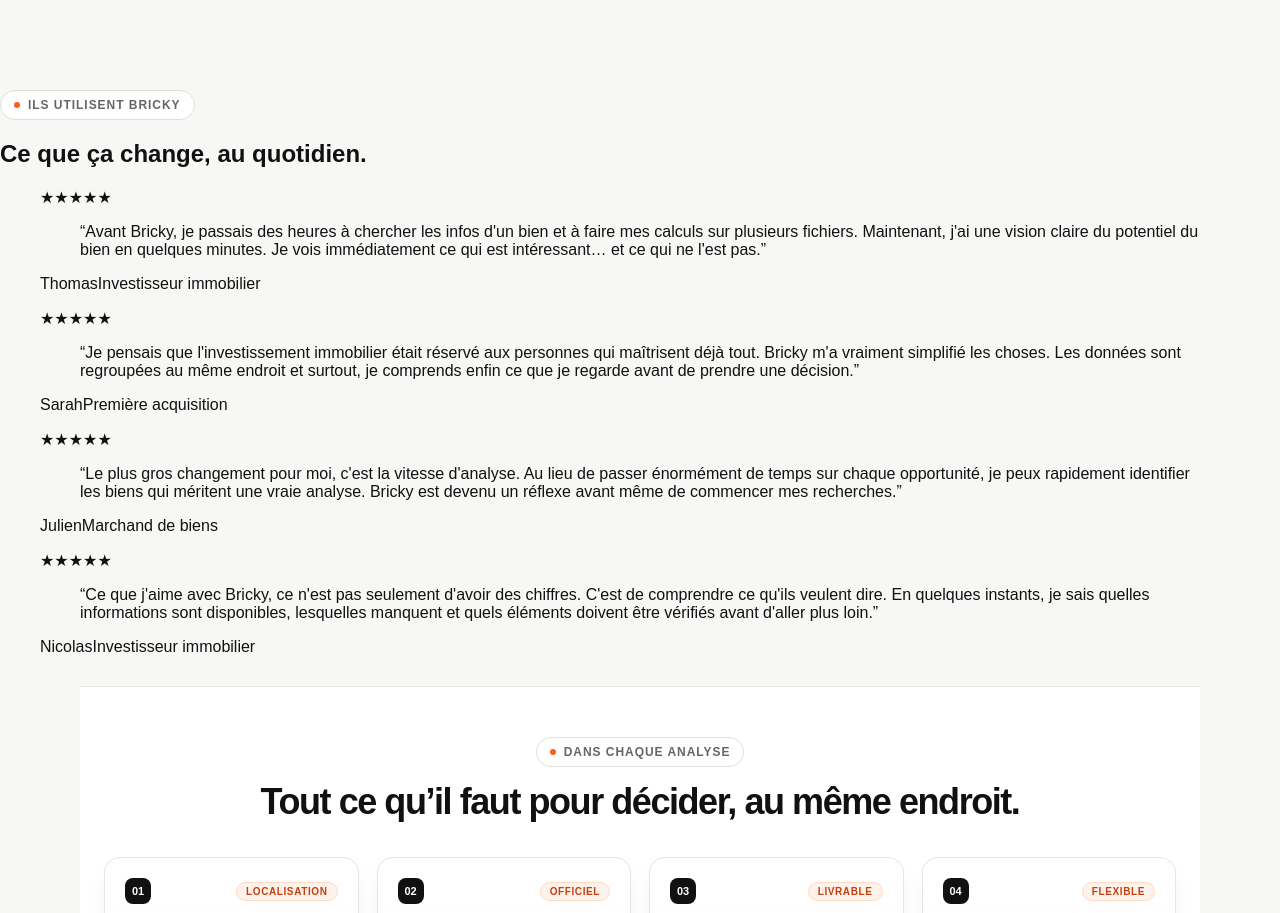
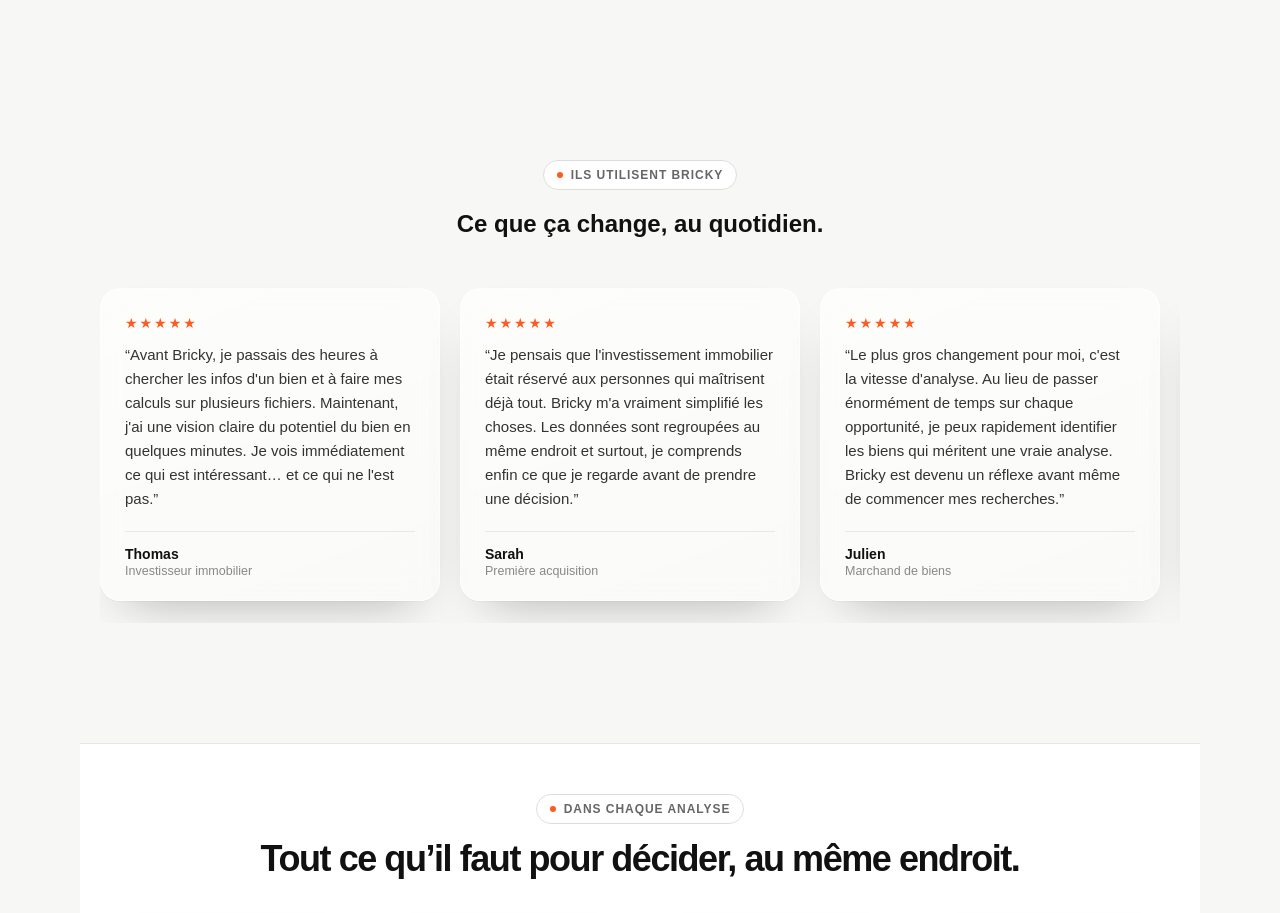
Before and after one commit to dreamsbuilding3-afk/BRICKY.AI, a Next.js app: page / in a window 1280 px wide. Shown: the part 1490-2403 px from the top of the page. Built offline with nearby package versions, Linux system fonts and the light colour scheme.

Commit message:
Update globals.css

```diff
--- a/app/globals.css
+++ b/app/globals.css
@@ -1313,3 +1313,80 @@
   text-transform: none;
   letter-spacing: 0;
 }
+
+
+/* ===== Accueil : témoignages, cartes verre / glassmorphism ===== */
+.testimonials {
+  max-width: 1120px;
+  margin: 0 auto;
+  padding: 70px 24px 90px;
+}
+.testimonials-intro {
+  text-align: center;
+  max-width: 560px;
+  margin: 0 auto 40px;
+}
+.testimonials-track {
+  display: flex;
+  gap: 20px;
+  overflow-x: auto;
+  scroll-snap-type: x proximity;
+  padding: 10px 4px 22px;
+  margin: 0 -4px;
+  -webkit-overflow-scrolling: touch;
+  scrollbar-width: thin;
+}
+.testimonials-track::-webkit-scrollbar { height: 6px; }
+.testimonials-track::-webkit-scrollbar-thumb { background: rgba(17,17,17,.15); border-radius: 999px; }
+.testimonial-card {
+  flex: 0 0 auto;
+  width: min(340px, 82vw);
+  scroll-snap-align: start;
+  margin: 0;
+  padding: 26px 24px 22px;
+  border-radius: 20px;
+  border: 1px solid rgba(255, 255, 255, .6);
+  background: linear-gradient(160deg, rgba(255,255,255,.72), rgba(255,255,255,.38));
+  backdrop-filter: blur(16px) saturate(140%);
+  -webkit-backdrop-filter: blur(16px) saturate(140%);
+  box-shadow: 0 1px 1px rgba(17,17,17,.03), 0 24px 48px -28px rgba(17,17,17,.35);
+  display: flex;
+  flex-direction: column;
+  transition: transform .25s ease, box-shadow .25s ease;
+}
+.testimonial-card:hover {
+  transform: translateY(-4px);
+  box-shadow: 0 1px 1px rgba(17,17,17,.04), 0 30px 56px -26px rgba(17,17,17,.4);
+}
+.testimonial-stars {
+  color: var(--accent);
+  font-size: 14px;
+  letter-spacing: 2px;
+  margin-bottom: 12px;
+}
+.testimonial-card blockquote {
+  margin: 0 0 20px;
+  font-size: 15px;
+  line-height: 1.6;
+  color: #333;
+  flex: 1;
+}
+.testimonial-card figcaption {
+  display: flex;
+  flex-direction: column;
+  gap: 2px;
+  padding-top: 14px;
+  border-top: 1px solid rgba(17,17,17,.08);
+}
+.testimonial-name {
+  font-weight: 800;
+  font-size: 14px;
+  color: var(--ink);
+}
+.testimonial-role {
+  font-size: 12.5px;
+  color: #888;
+}
+@media (max-width: 640px) {
+  .testimonials { padding: 50px 16px 60px; }
+}
```
